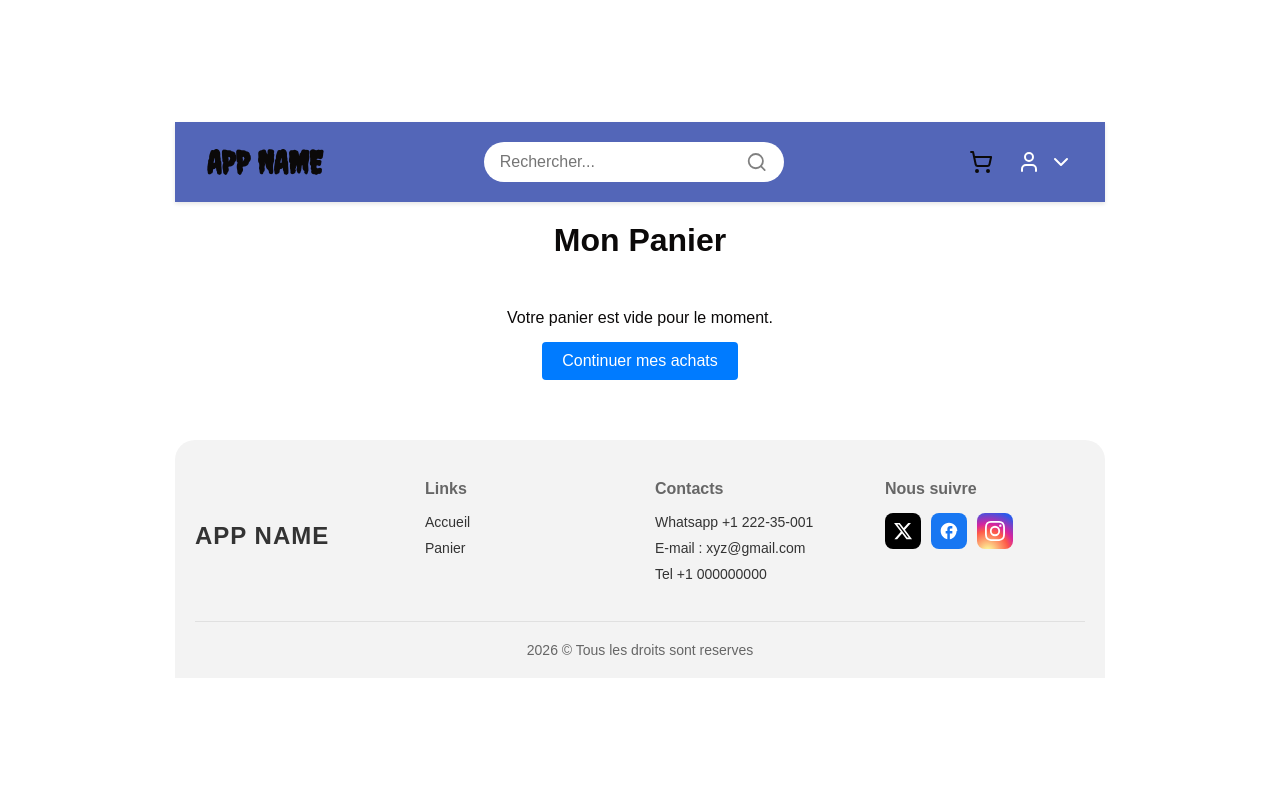
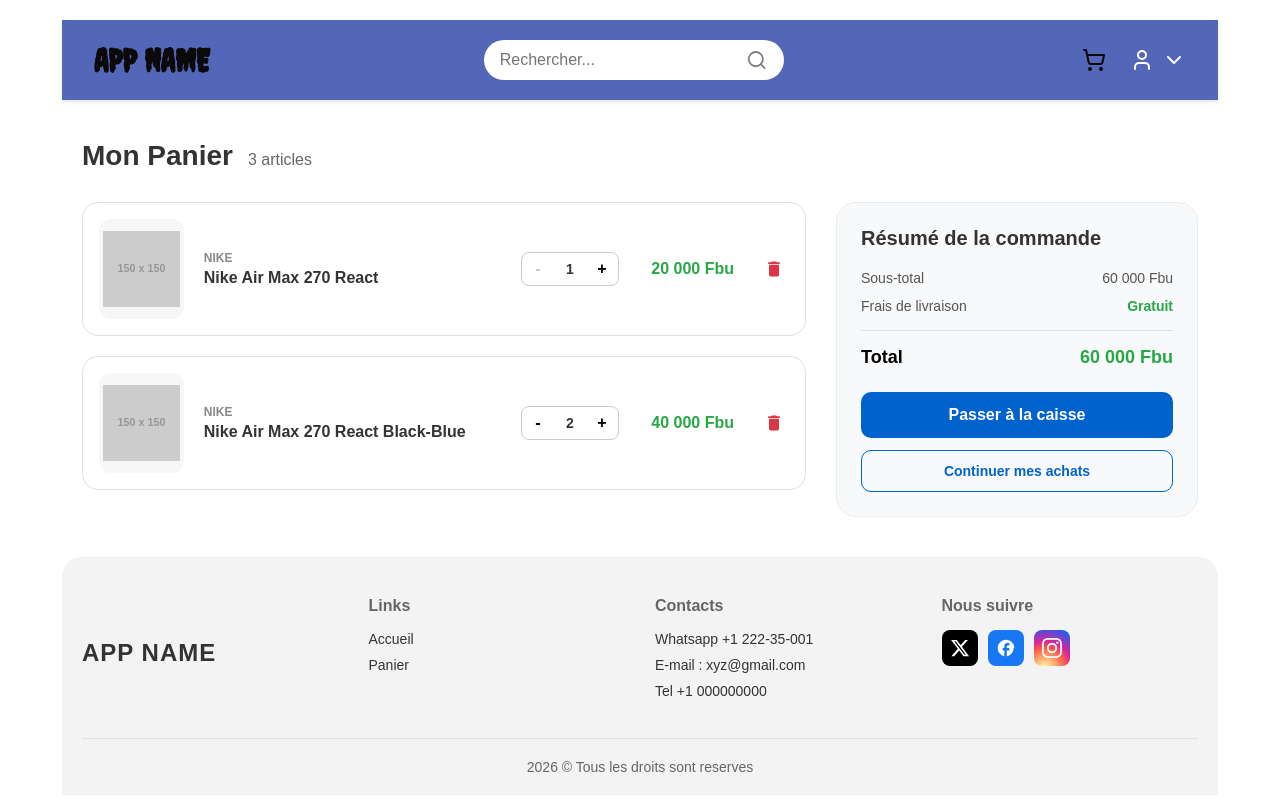
Before and after one commit to Niyomwungere-Richard/basic-vue-ecommerce, a Vue app: page /cart in a window 1280 px wide. Shown: the top 810 px of the page. Built offline with nearby package versions, Linux system fonts and the light colour scheme.

Commit message:
feat: implement cart page layout with dynamic item management and summary

```diff
--- a/src/views/CartPage.vue
+++ b/src/views/CartPage.vue
@@ -1,4 +1,4 @@
-<template>
+<!-- <template>
   <div class="cart-page">
     <h1>Mon Panier</h1>
 
@@ -243,4 +243,425 @@ h1 {
   text-decoration: none;
   border-radius: 4px;
 }
+</style> -->
+
+<template>
+  <div class="cart-page">
+    <!-- En-tête de la page -->
+    <header class="cart-header">
+      <h1>Mon Panier</h1>
+      <span class="item-count">{{ totalItems }} {{ totalItems > 1 ? 'articles' : 'article' }}</span>
+    </header>
+
+    <div class="cart-content">
+      <!-- Liste des produits dans le panier -->
+      <div class="cart-items-section" v-if="cartItems.length > 0">
+        <div v-for="item in cartItems" :key="item.id" class="cart-item-card">
+          <div class="item-image-wrapper">
+            <img :src="item.image" :alt="item.name" class="item-image" />
+          </div>
+
+          <div class="item-details">
+            <div class="item-main-info">
+              <span class="item-brand">{{ item.brand }}</span>
+              <h3 class="item-name">{{ item.name }}</h3>
+            </div>
+
+            <div class="item-actions">
+              <!-- Sélecteur de quantité personnalisé -->
+              <div class="quantity-selector">
+                <button @click="decreaseQuantity(item)" class="qty-btn" :disabled="item.quantity <= 1">-</button>
+                <span class="qty-value">{{ item.quantity }}</span>
+                <button @click="increaseQuantity(item)" class="qty-btn">+</button>
+              </div>
+
+              <!-- Prix calculé -->
+              <div class="item-price">
+                {{ formatPrice(item.price * item.quantity) }} Fbu
+              </div>
+
+              <!-- Bouton Supprimer -->
+              <button @click="removeItem(item.id)" class="remove-btn" aria-label="Supprimer">
+                <svg viewBox="0 0 24 24" class="trash-icon"><path d="M19 4h-3.5l-1-1h-5l-1 1H5v2h14M6 19a2 2 0 0 0 2 2h8a2 2 0 0 0 2-2V7H6v12z"/></svg>
+              </button>
+            </div>
+          </div>
+        </div>
+      </div>
+
+      <!-- Panier Vide -->
+      <div class="empty-cart" v-else>
+        <p>Votre panier est vide pour le moment.</p>
+        <button class="continue-shopping-btn-empty">Découvrir nos produits</button>
+      </div>
+
+      <!-- Résumé de la commande (Sidebar) -->
+      <div class="cart-summary-section" v-if="cartItems.length > 0">
+        <div class="summary-card">
+          <h2>Résumé de la commande</h2>
+
+          <div class="summary-row">
+            <span>Sous-total</span>
+            <span>{{ formatPrice(subTotal) }} Fbu</span>
+          </div>
+          <div class="summary-row">
+            <span>Frais de livraison</span>
+            <span class="free-shipping">Gratuit</span>
+          </div>
+
+          <div class="summary-divider"></div>
+
+          <div class="summary-row total-row">
+            <span>Total</span>
+            <span class="total-price">{{ formatPrice(subTotal) }} Fbu</span>
+          </div>
+
+          <button class="checkout-btn">Passer à la caisse</button>
+          <button class="continue-shopping-btn">Continuer mes achats</button>
+        </div>
+      </div>
+    </div>
+  </div>
+</template>
+
+<script setup>
+import { ref, computed } from 'vue'
+
+// Simulation des articles ajoutés au panier (basé sur l'image Home.jpg)
+const cartItems = ref([
+  {
+    id: 1,
+    brand: 'Nike',
+    name: 'Nike Air Max 270 React',
+    price: 20000,
+    quantity: 1,
+    image: 'https://via.placeholder.com/150' // Remplacez par l'image réelle de la chaussure
+  },
+  {
+    id: 2,
+    brand: 'Nike',
+    name: 'Nike Air Max 270 React Black-Blue',
+    price: 20000,
+    quantity: 2,
+    image: 'https://via.placeholder.com/150'
+  }
+])
+
+// Calculs dynamiques
+const totalItems = computed(() => {
+  return cartItems.value.reduce((acc, item) => acc + item.quantity, 0)
+})
+
+const subTotal = computed(() => {
+  return cartItems.value.reduce((acc, item) => acc + (item.price * item.quantity), 0)
+})
+
+// Fonctions de gestion
+const increaseQuantity = (item) => {
+  item.quantity++
+}
+
+const decreaseQuantity = (item) => {
+  if (item.quantity > 1) item.quantity--
+}
+
+const removeItem = (id) => {
+  cartItems.value = cartItems.value.filter(item => item.id !== id)
+}
+
+// Formatage des prix avec espaces (ex: 20 000)
+const formatPrice = (price) => {
+  return price.toString().replace(/\B(?=(\d{3})+(?!\d))/g, " ")
+}
+</script>
+
+<style scoped>
+.cart-page {
+  max-width: 1200px;
+  margin: 40px auto;
+  padding: 0 20px;
+  font-family: 'Arial', sans-serif;
+  color: #333;
+}
+
+.cart-header {
+  display: flex;
+  align-items: baseline;
+  gap: 15px;
+  margin-bottom: 30px;
+}
+
+.cart-header h1 {
+  font-size: 28px;
+  font-weight: 700;
+  margin: 0;
+}
+
+.item-count {
+  color: #666;
+  font-size: 16px;
+}
+
+.cart-content {
+  display: flex;
+  gap: 30px;
+  align-items: flex-start;
+  flex-wrap: wrap;
+}
+
+/* Section Liste des Produits */
+.cart-items-section {
+  flex: 2;
+  min-width: 320px;
+  display: flex;
+  flex-direction: column;
+  gap: 20px;
+}
+
+.cart-item-card {
+  display: flex;
+  background-color: #ffffff;
+  border: 1px solid #e0e0e0;
+  border-radius: 16px; /* Même style arrondi que les filtres et les fiches */
+  padding: 16px;
+  gap: 20px;
+  align-items: center;
+}
+
+.item-image-wrapper {
+  width: 100px;
+  height: 100px;
+  background-color: #f7f7f7;
+  border-radius: 12px;
+  display: flex;
+  align-items: center;
+  justify-content: center;
+  overflow: hidden;
+}
+
+.item-image {
+  max-width: 90%;
+  object-fit: contain;
+}
+
+.item-details {
+  display: flex;
+  flex-content: space-between;
+  width: 100%;
+  flex-wrap: wrap;
+  gap: 15px;
+}
+
+.item-main-info {
+  flex: 1;
+  min-width: 180px;
+}
+
+.item-brand {
+  font-size: 12px;
+  text-transform: uppercase;
+  color: #888;
+  font-weight: 600;
+  display: block;
+  margin-bottom: 4px;
+}
+
+.item-name {
+  font-size: 16px;
+  font-weight: 700;
+  margin: 0;
+}
+
+.item-actions {
+  display: flex;
+  align-items: center;
+  gap: 25px;
+  margin-left: auto;
+}
+
+/* Quantité */
+.quantity-selector {
+  display: flex;
+  align-items: center;
+  border: 1px solid #ccc;
+  border-radius: 8px;
+  overflow: hidden;
+  background-color: #fff;
+}
+
+.qty-btn {
+  background: none;
+  border: none;
+  width: 32px;
+  height: 32px;
+  cursor: pointer;
+  font-size: 16px;
+  font-weight: bold;
+  transition: background 0.2s;
+}
+
+.qty-btn:hover:not(:disabled) {
+  background-color: #f0f0f0;
+}
+
+.qty-btn:disabled {
+  color: #ccc;
+  cursor: not-allowed;
+}
+
+.qty-value {
+  width: 32px;
+  text-align: center;
+  font-size: 14px;
+  font-weight: 600;
+}
+
+/* Prix */
+.item-price {
+  font-size: 16px;
+  font-weight: 700;
+  color: #28a745; /* Vert identique au prix sur Home.jpg */
+  min-width: 90px;
+  text-align: right;
+}
+
+/* Bouton Supprimer */
+.remove-btn {
+  background: none;
+  border: none;
+  cursor: pointer;
+  padding: 5px;
+  display: flex;
+  align-items: center;
+}
+
+.trash-icon {
+  width: 20px;
+  height: 20px;
+  fill: #dc3545;
+  transition: transform 0.2s;
+}
+
+.remove-btn:hover .trash-icon {
+  transform: scale(1.1);
+}
+
+/* Section Résumé (Sidebar) */
+.cart-summary-section {
+  flex: 1;
+  min-width: 300px;
+}
+
+.summary-card {
+  background-color: #f8f9fa;
+  border-radius: 20px;
+  padding: 24px;
+  border: 1px solid #e9ecef;
+}
+
+.summary-card h2 {
+  font-size: 20px;
+  font-weight: 700;
+  margin-top: 0;
+  margin-bottom: 20px;
+}
+
+.summary-row {
+  display: flex;
+  justify-content: space-between;
+  margin-bottom: 12px;
+  font-size: 14px;
+  color: #555;
+}
+
+.free-shipping {
+  color: #28a745;
+  font-weight: 600;
+}
+
+.summary-divider {
+  height: 1px;
+  background-color: #dee2e6;
+  margin: 16px 0;
+}
+
+.total-row {
+  font-size: 18px;
+  font-weight: 700;
+  color: #000;
+  margin-bottom: 24px;
+}
+
+.total-price {
+  color: #28a745;
+}
+
+/* Boutons d'action */
+.checkout-btn {
+  width: 100%;
+  background-color: #0062cc; /* Bleu du bouton 'Acheter Maintenant' */
+  color: white;
+  border: none;
+  padding: 14px;
+  font-size: 16px;
+  font-weight: 600;
+  border-radius: 10px;
+  cursor: pointer;
+  transition: background-color 0.2s;
+  margin-bottom: 12px;
+}
+
+.checkout-btn:hover {
+  background-color: #004da3;
+}
+
+.continue-shopping-btn {
+  width: 100%;
+  background-color: transparent;
+  color: #0062cc;
+  border: 1px solid #0062cc;
+  padding: 12px;
+  font-size: 14px;
+  font-weight: 600;
+  border-radius: 10px;
+  cursor: pointer;
+  transition: background 0.2s;
+}
+
+.continue-shopping-btn:hover {
+  background-color: rgba(0, 98, 204, 0.05);
+}
+
+/* Panier Vide */
+.empty-cart {
+  text-align: center;
+  padding: 60px 20px;
+  background: #f8f9fa;
+  border-radius: 20px;
+  width: 100%;
+}
+
+.continue-shopping-btn-empty {
+  background-color: #28a745; /* Vert du caddie */
+  color: white;
+  border: none;
+  padding: 12px 24px;
+  font-radius: 8px;
+  cursor: pointer;
+  font-weight: 600;
+  margin-top: 15px;
+}
+
+/* Responsive mobile */
+@media (max-width: 768px) {
+  .cart-item-card {
+    flex-direction: column;
+    align-items: flex-start;
+  }
+  .item-actions {
+    width: 100%;
+    justify-content: space-between;
+    margin-left: 0;
+  }
+}
 </style>
```
